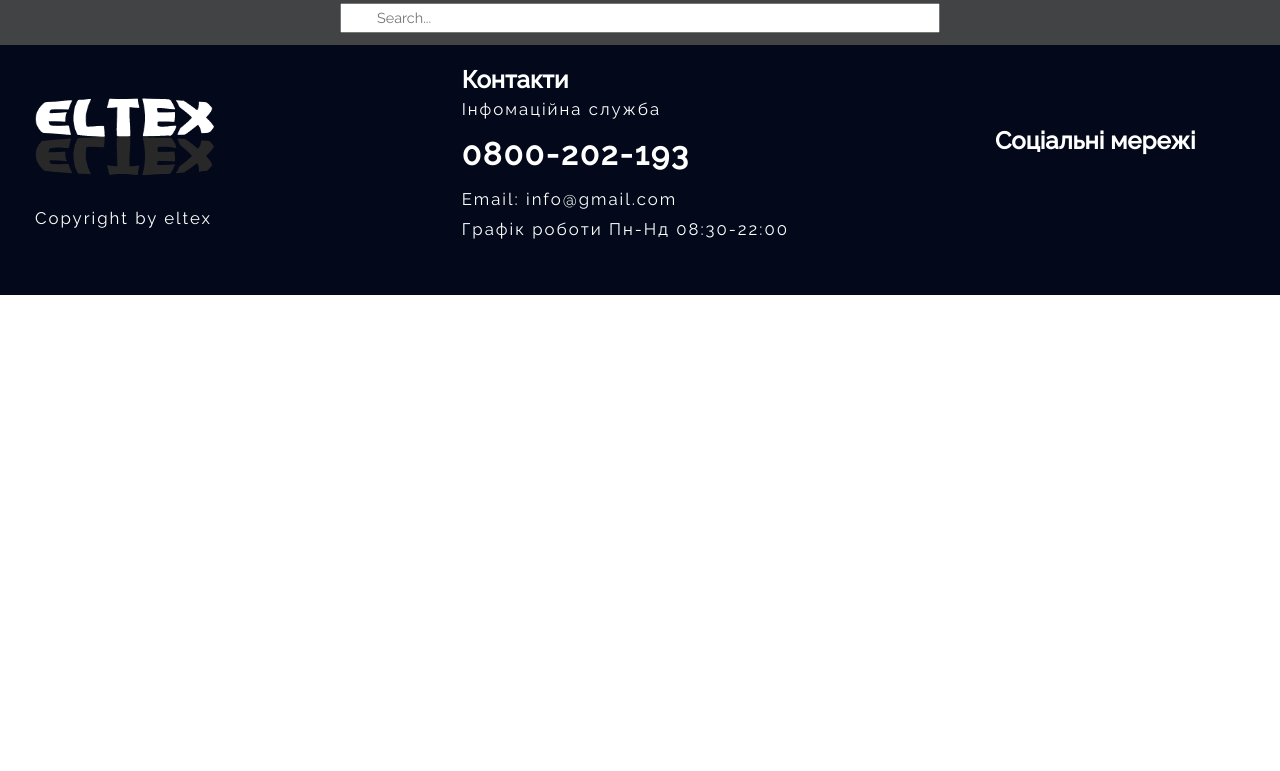
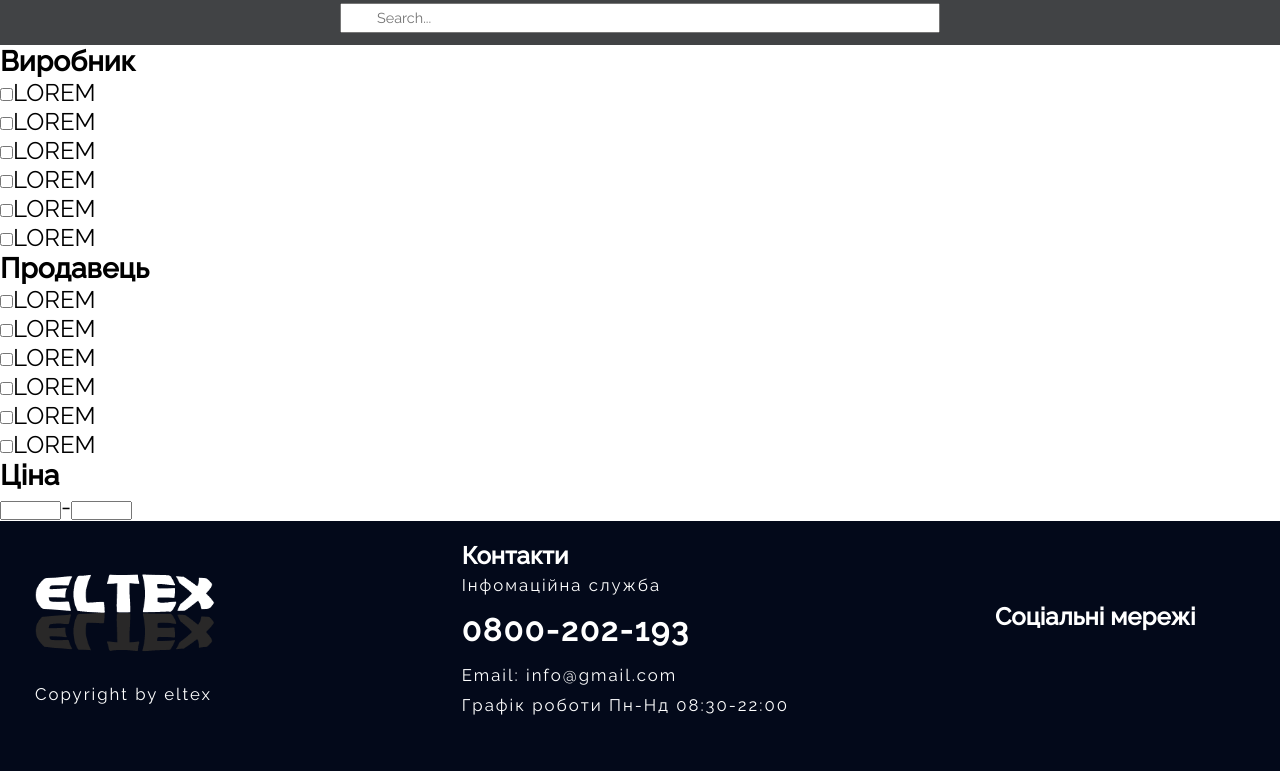
Before and after one commit to mmeerrccyy/eltexua, a Django app: page / in a window 1280 px wide. Shown: the part 110-881 px from the top of the page. Before the commit the page ends 405 px from the top, so only its background shows below. Run offline with Django 3.2, Linux system fonts and the light colour scheme; some libraries are stand-ins or nearby versions.

Commit message:
added new templates

```diff
--- /dev/null
+++ b/templates/products/product_detail.html
@@ -0,0 +1,5 @@
+{% extends 'products/wrapper.html' %}
+
+{% block content %}
+{{ product.model }}
+{% endblock %}
--- a/templates/products/wrapper.html
+++ b/templates/products/wrapper.html
@@ -6,12 +6,11 @@
 	<meta name="viewport" content="width=device-width, initial-scale=1.0">
 	<title>Document</title>
 	<link rel="stylesheet" href="{% static 'css/main.css' %}">
-   <link rel="stylesheet" href="{% static 'fontawesome/css/all.min.css' %}">
-   <link rel="stylesheet" href="{% static 'bootstrap/bootstrap-grid.min.css' %}">
+    <link rel="stylesheet" href="{% static 'fontawesome/css/all.min.css' %}">
+    <link rel="stylesheet" href="{% static 'bootstrap/bootstrap-grid.min.css' %}">
+    <script type="text/javascript" src={% static "js/main.js" %}></script>
 </head>
 <body>
-
-	<!-- header -->
 	<header class="header">
 		<div class="container-fluid">
 			<div class="row align-items-center">
@@ -42,10 +41,46 @@
 			</div>
 		</div>
 	</div>
-
-	<!-- content -->
-
-	<!-- footer -->
+    <aside class="left_menu">
+        <div class="left_menu_block">
+            <div class="dropdown">
+                <h3 onclick="button()" class="drop">Виробник<i class="fas fa-sort-down"></i></h3>
+                <div id="myDropdown" class="dropdown-content">
+                    <input type="checkbox" class="checkbox"><label for="">LOREM</label><br>
+                    <input type="checkbox"><label for="">LOREM</label><br>
+                    <input type="checkbox"><label for="">LOREM</label><br>
+                    <input type="checkbox"><label for="">LOREM</label><br>
+                    <input type="checkbox"><label for="">LOREM</label><br>
+                    <input type="checkbox"><label for="">LOREM</label><br>
+                </div>
+            </div>
+        </div>
+            <div class="left_menu_block">
+            <div class="dropdown">
+                    <h3 onclick="button2()" class="drop">Продавець<i class="fas fa-sort-down"></i></h3>
+                    <div id="myDropdown2" class="dropdown-content">
+                        <input type="checkbox" class="checkbox"><label for="">LOREM</label><br>
+                        <input type="checkbox"><label for="">LOREM</label><br>
+                        <input type="checkbox"><label for="">LOREM</label><br>
+                        <input type="checkbox"><label for="">LOREM</label><br>
+                        <input type="checkbox"><label for="">LOREM</label><br>
+                        <input type="checkbox"><label for="">LOREM</label><br>
+                    </div>
+            </div>
+        </div>
+        <div class="left_menu_block">
+            <div class="dropdown">
+                    <h3 onclick="button3()" class="drop">Ціна<i class="fas fa-sort-down"></i></h3>
+                    <div id="myDropdown3" class="dropdown-content">
+                        <div class="price_block">
+                            <input type="text" size="5">-<input type="text" size="5">
+                        </div>
+                    </div>
+            </div>
+        </div>
+    </aside>
+    {% block content %}
+    {% endblock %}
 	<footer class="footer">
 		<div class="container-fluid">
 			<div class="row align-items-center">
@@ -81,6 +116,5 @@
 			</div>
 		</div>
 	</footer>
-
 </body>
 </html>
```
